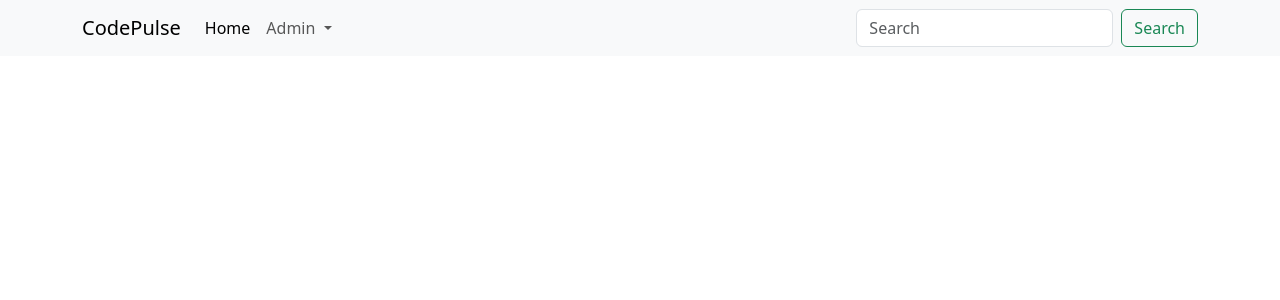
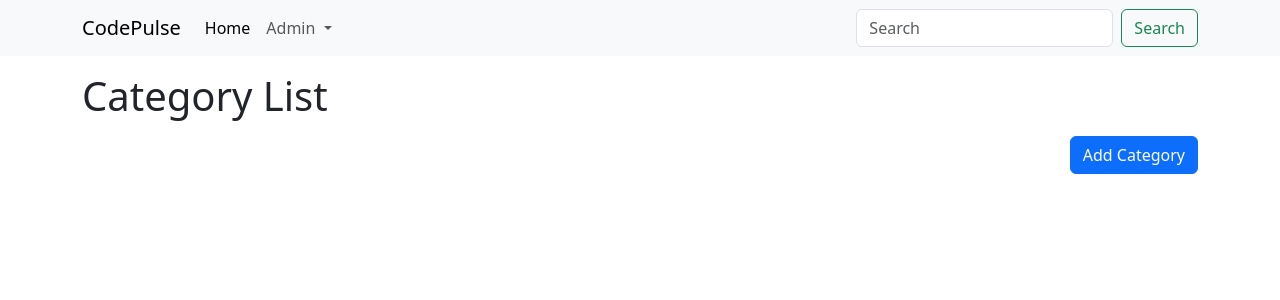
Before and after one commit to clever-cottonmouth/CodePulse.WEB, an Angular app: page /admin/categories in a window 1280 px wide. Before the commit this address led to /. Shown: the top 300 px of the page. Built offline with nearby package versions, Linux system fonts and the light colour scheme.

Commit message:
category list page

```diff
--- a/src/app/app-routing.module.ts
+++ b/src/app/app-routing.module.ts
@@ -1,7 +1,13 @@
 import { NgModule } from '@angular/core';
 import { RouterModule, Routes } from '@angular/router';
+import { CategoryListComponent } from './features/category/category-list/category-list.component';
 
-const routes: Routes = [];
+const routes: Routes = [
+  {
+  path: 'admin/categories',
+  component: CategoryListComponent
+  },
+];
 
 @NgModule({
   imports: [RouterModule.forRoot(routes)],
--- a/src/app/app.module.ts
+++ b/src/app/app.module.ts
@@ -4,11 +4,13 @@
 import { AppRoutingModule } from './app-routing.module';
 import { AppComponent } from './app.component';
 import { NavbarComponent } from './core/components/navbar/navbar.component';
+import { CategoryListComponent } from './features/category/category-list/category-list.component';
 
 @NgModule({
   declarations: [
     AppComponent,
-    NavbarComponent
+    NavbarComponent,
+    CategoryListComponent
   ],
   imports: [
     BrowserModule,
--- a/src/app/core/components/navbar/navbar.component.html
+++ b/src/app/core/components/navbar/navbar.component.html
@@ -1,7 +1,8 @@
 <nav class="navbar navbar-expand-lg bg-body-tertiary">
   <div class="container">
     <a class="navbar-brand" href="#">CodePulse</a>
-    <button class="navbar-toggler" type="button" data-bs-toggle="collapse" data-bs-target="#navbarSupportedContent" aria-controls="navbarSupportedContent" aria-expanded="false" aria-label="Toggle navigation">
+    <button class="navbar-toggler" type="button" data-bs-toggle="collapse" data-bs-target="#navbarSupportedContent"
+      aria-controls="navbarSupportedContent" aria-expanded="false" aria-label="Toggle navigation">
       <span class="navbar-toggler-icon"></span>
     </button>
     <div class="collapse navbar-collapse" id="navbarSupportedContent">
@@ -15,7 +16,7 @@
             Admin
           </a>
           <ul class="dropdown-menu">
-            <li><a class="dropdown-item" href="#">Categories</a></li>
+            <li><a class="dropdown-item" [routerLink]="['/admin/categories']">Categories</a></li>
 
             <!-- <li><hr class="dropdown-divider"></li> -->
             <!-- <li><a class="dropdown-item" href="#">Something else here</a></li> -->
--- /dev/null
+++ b/src/app/features/category/category-list/category-list.component.html
@@ -0,0 +1,7 @@
+<div class="container">
+  <h1 class="mt-3">Category List</h1>
+
+  <div class="d-flex justify-content-end mt-3">
+    <a href="" class="btn btn-primary">Add Category</a>
+  </div>
+</div>
```
Also changed, not shown: src/app/features/category/category-list/category-list.component.ts (added, +10 -0 lines), src/app/features/category/category-list/category-list.component.css (added), 1 other file (tests, documents, lock files or other folders).
